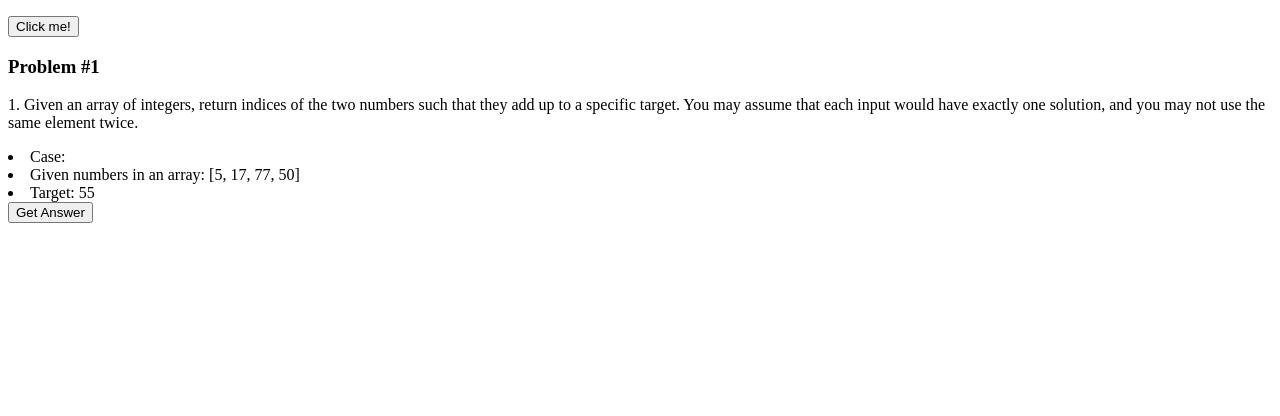
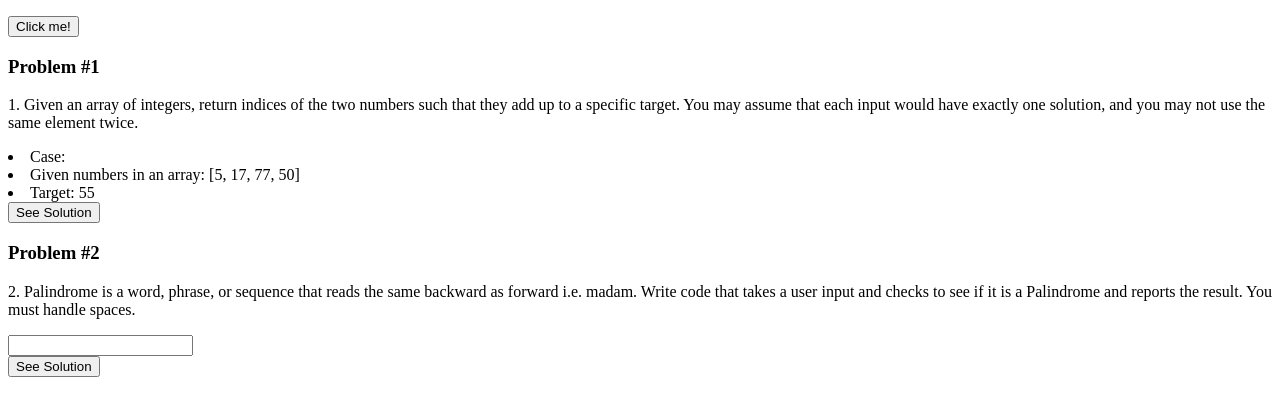
Before and after one commit to mattjohannsen/WhiteboardJavaScript_Proj, a plain HTML site: page index.html in a window 1280 px wide. Drawn offline with Linux system fonts and the light colour scheme.

Commit message:
Added Problem2 function to the index.js class and added the description of Problem 2 to index.html

```diff
--- a/index.html
+++ b/index.html
@@ -14,7 +14,15 @@
 				<li>Case: </li>
 				<li>Given numbers in an array: [5, 17, 77, 50] </li>
 				<li>Target: 55</li>
-				<button onclick="Problem1()">Get Answer</button>
+				<button onclick="Problem1()">See Solution</button>
+			</div>
+			<div>
+				<h3>Problem #2</h3>
+				<p>2.	Palindrome is a word, phrase, or sequence that reads the same backward as forward i.e. madam. Write code that takes a user input and checks to see if it is a Palindrome and reports the result. You must handle spaces.</p>
+				<form id="problem2">
+                  <input></input>
+				</form>
+				<button onclick="Problem2()">See Solution</button>
 			</div>
 
 
--- a/index.js
+++ b/index.js
@@ -25,3 +25,8 @@ function Problem1(){
   }
   alert("Indeces: " + indexNum1 + ", " + indexNum2);
 }
+
+function Problem2(){
+  var stringToCheck = prompt("Enter a word to check if it's a palidrome:")
+  console.log(stringToCheck);
+}
```
